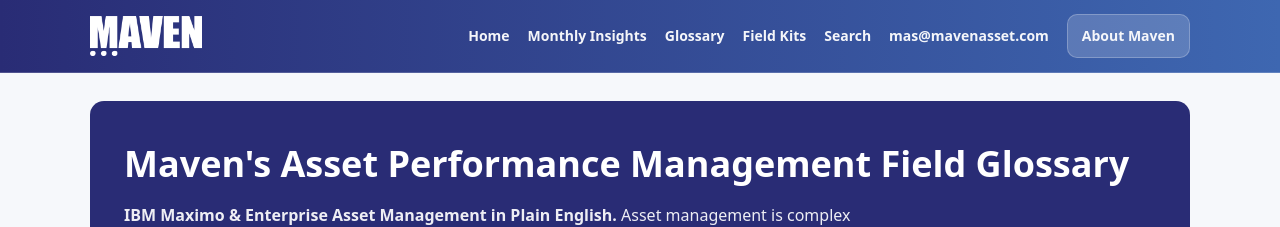
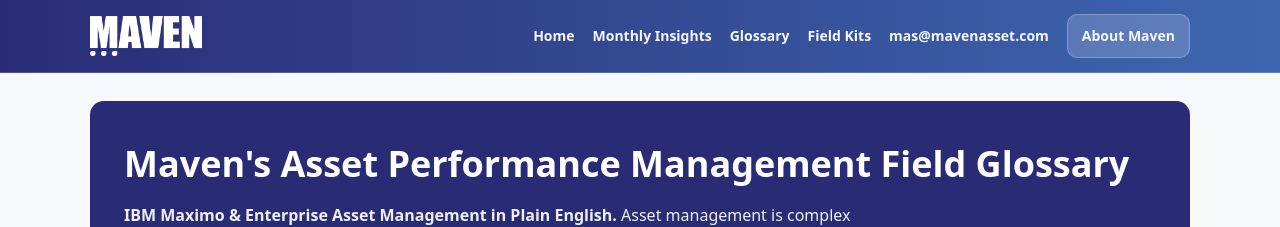
Before and after one commit to Maven-Asset-Management-Insights/content, a Jekyll site: the page built from index.md, in a window 1280 px wide. Shown: the top 227 px of the page. Built offline with Jekyll 4.4.1, drawn with Linux system fonts in a browser that asks for light colours.

Commit message:
Update default.html

```diff
--- a/_layouts/default.html
+++ b/_layouts/default.html
@@ -30,7 +30,7 @@
   <a href="{{ "/maven-insights" | relative_url }}">Monthly Insights</a>
   <a href="{{ "/glossary" | relative_url }}">Glossary</a>
   <a href="{{ "/field-kits" | relative_url }}">Field Kits</a>
-  <a href="{{ "/search" | relative_url }}">Search</a>
+
   <a href="mailto:mas@mavenasset.com" class="email-link">
     mas@mavenasset.com
   </a>
```
